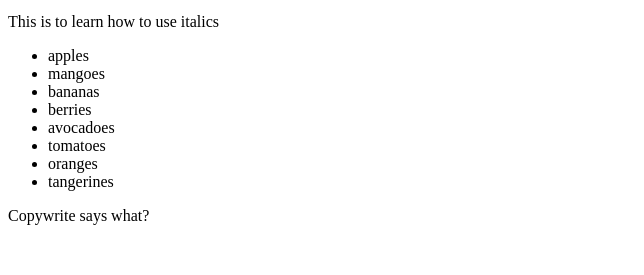
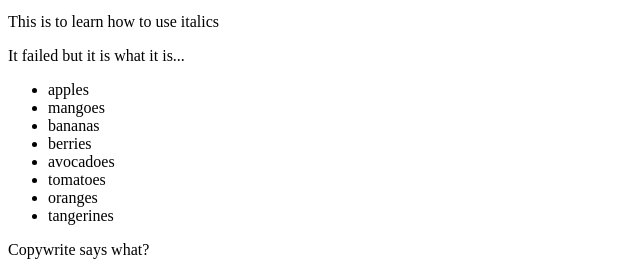
Before and after one commit to Ombiro96/learning-html, a plain HTML site: page index.html in a window 1280 px wide. Shown: the part 699-974 px from the top of the page, without its empty margins (0-644 px from the left). Before the commit the page ends 940 px from the top, so only its background shows below. Drawn offline with Linux system fonts and the light colour scheme.

Commit message:
added a paragraph after italics

```diff
--- a/index.html
+++ b/index.html
@@ -10,6 +10,7 @@
         <a href="https://www.youtube.com/watch?v=ai1zmNO5Z3E&ab_channel=Cl%C3%A9mentMihailescu"><img src="ad.jpg" width="500" height="500">youtube link</a>
         <p style="color:red">My favourite cartoon growing up was Bakugan.</p>
         <p>This is to learn how to use italics</p>
+	<p>It failed but it is what it is...</p>
         <ul>
             <li>apples</li>
             <li>mangoes</li>
```
